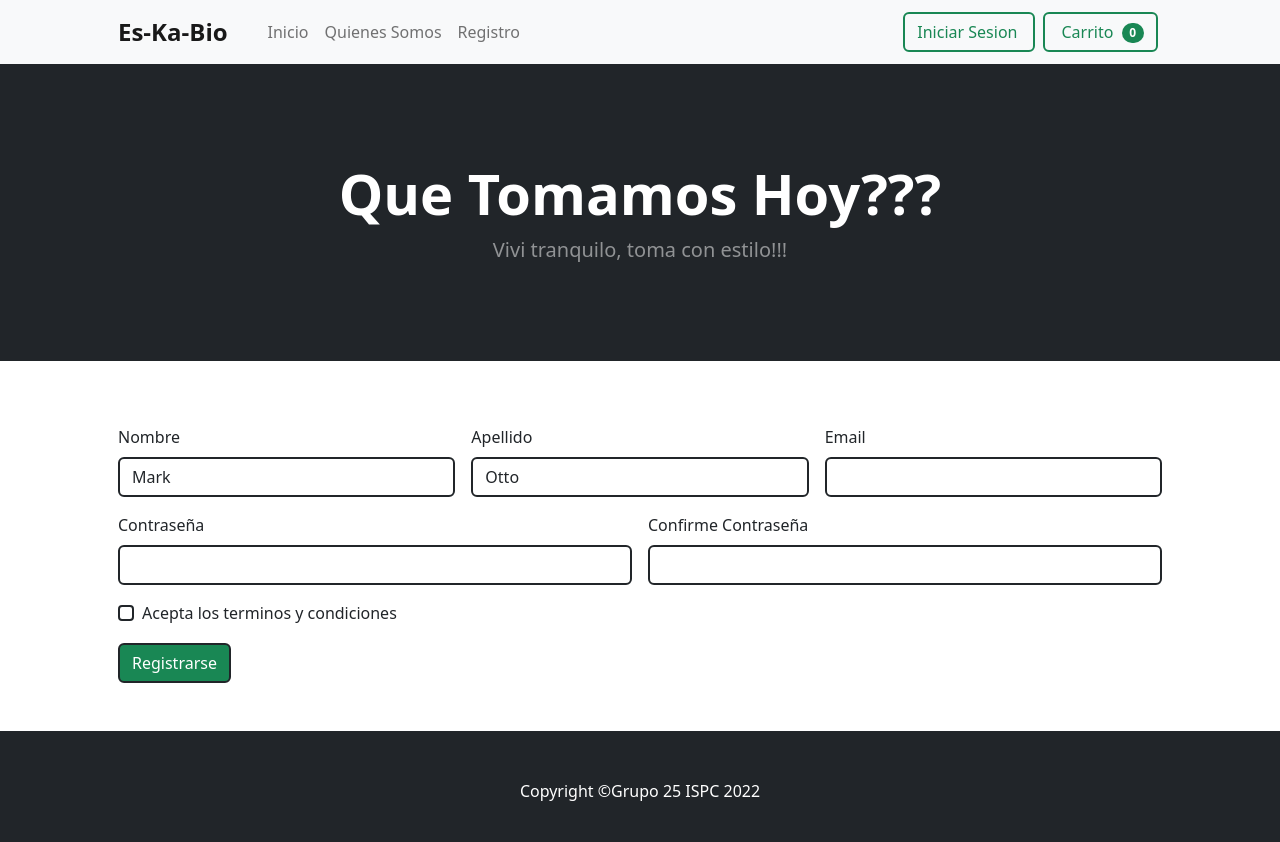
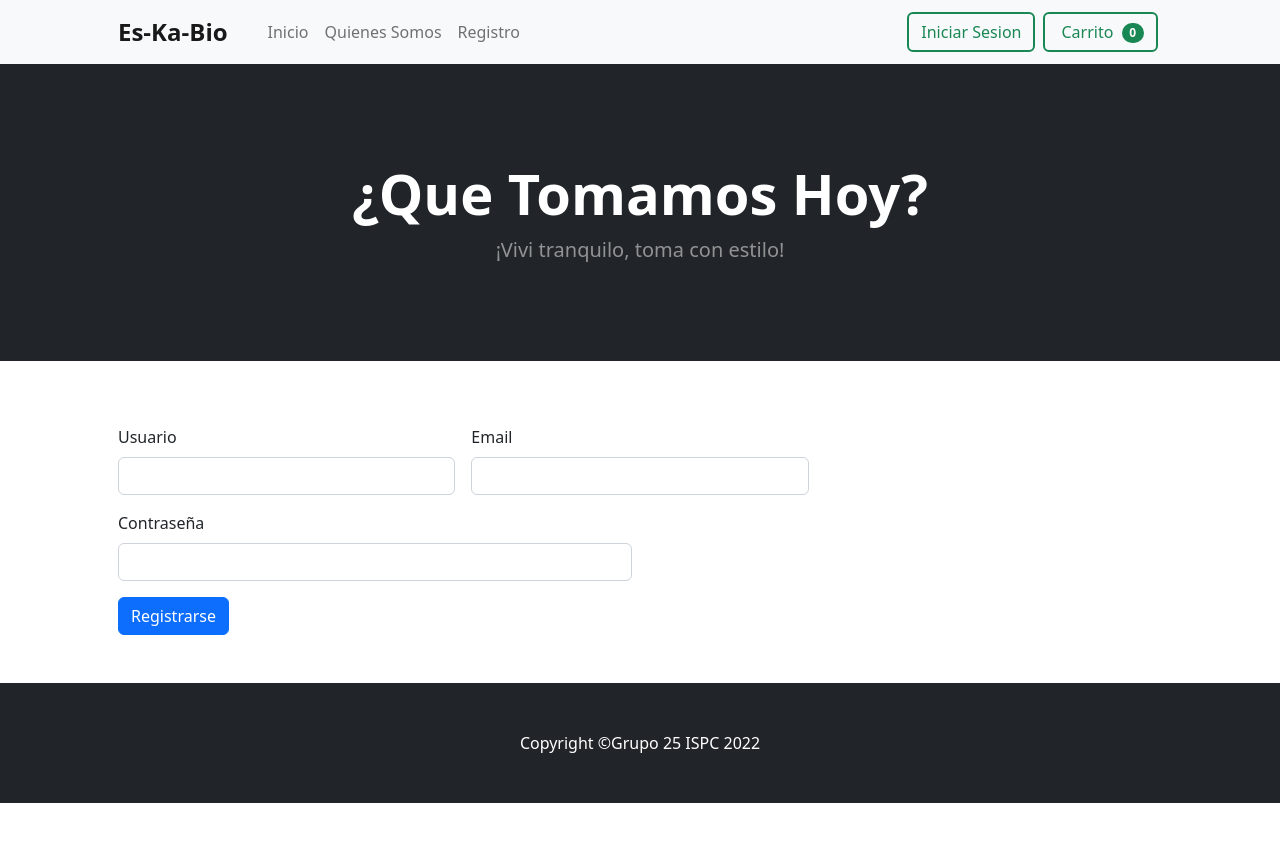
Before and after one commit to PPROF2-2022ProgWeb/g25-aula2-dpto-com-g25, an Angular app: page /registro in a window 1280 px wide. Shown: the top 842 px of the page. After the commit the page ends 803 px from the top, so only its background shows below. Built offline with nearby package versions, Linux system fonts and the light colour scheme.

Commit message:
Se agrega front registro, pequeño cambio a navbar

```diff
--- a/src/app/layouts/header/header.component.html
+++ b/src/app/layouts/header/header.component.html
@@ -2,8 +2,8 @@
 <header class="bg-dark py-5">
     <div class="container px-4 px-lg-5 my-5">
         <div class="text-center text-white">
-            <h1 class="display-4 fw-bolder">Que Tomamos Hoy???</h1>
-            <p class="lead fw-normal text-white-50 mb-0">Vivi tranquilo, toma con estilo!!!</p>
+            <h1 class="display-4 fw-bolder">¿Que Tomamos Hoy?</h1>
+            <p class="lead fw-normal text-white-50 mb-0">¡Vivi tranquilo, toma con estilo!</p>
         </div>
     </div>
 </header>
--- a/src/app/layouts/navbar/navbar.component.html
+++ b/src/app/layouts/navbar/navbar.component.html
@@ -12,15 +12,16 @@
 
             </ul>
 
-                <button class="btn btn-outline-success border border-2 border-success m-sm-1 " type="button">
-                    <a class="nav-link bi-cart-fill me-1 " [routerLink]="['inicio-sesion']">Iniciar Sesion</a>
+                <button class="btn btn-outline-success border border-2 border-success m-sm-1 " type="button" *ngIf="!isLoggedIn" [routerLink]="['inicio-sesion']">
+                    Iniciar Sesion
                 </button>
+                <button type="button" class="btn btn-outline-secondary border border-2 border-secondary m-sm-1" *ngIf="isLoggedIn" (click)="logout()">Cerrar sesión</button>
                 <button class="btn btn-outline-success border border-2 border-success m-sm-1 " type="button">
                     <i class="bi-cart-fill me-1"></i>
                     Carrito
                     <span class="badge bg-success text-white ms-1 rounded-pill">0</span>
                 </button>
-                <button type="button" class="btn btn-outline-warning border border-2 border-warning m-sm-1" *ngIf="isLoggedIn" (click)="logout()">LogOut</button>
+
 
 
         </div>
--- a/src/app/pages/inicio-sesion/inicio-sesion.component.html
+++ b/src/app/pages/inicio-sesion/inicio-sesion.component.html
@@ -92,7 +92,7 @@
                 </div>
               </div>
             </form>
-          <button type="button" (click)="logout()">logout</button>
+            <button type="button" class="btn btn-outline-secondary border border-2 border-secondary m-sm-1" *ngIf="isLoggedIn" (click)="logout()">Cerrar sesión</button>
           </div>
         </div>
       </div>
--- a/src/app/pages/registro/registro.component.html
+++ b/src/app/pages/registro/registro.component.html
@@ -1,60 +1,71 @@
 <div class="container px-4 px-lg-5 ">
-<form class="row g-3 needs-validation mt-5 mb-5 " novalidate>
+<form class="row g-3 needs-validation mt-5 mb-5 " *ngIf="!isSuccessful"
+name="form"
+(ngSubmit)="f.form.valid && onSubmit()"
+#f="ngForm"
+novalidate>
     <div class="col-md-4 ">
-      <label for="validationCustom01" class="form-label">Nombre</label>
-      <input type="text" class="form-control border border-2 border-dark" id="validationCustom01" value="Mark" required>
-      <div class="valid-feedback">
-        Looks good!
+      <label for="username" class="form-label">Usuario</label>
+      <input type="text"
+      class="form-control"
+      name="username"
+      [(ngModel)]="form.username"
+      required
+      minlength="3"
+      maxlength="20"
+      #username="ngModel"/>
+      <div class="alert alert-danger" role="alert" *ngIf="username.errors && f.submitted">
+        <div *ngIf="username.errors['required']">Username is required</div>
+        <div *ngIf="username.errors['minlength']">
+          El nombre de usuario debe tener al menos tres caracteres
+        </div>
+        <div *ngIf="username.errors['maxlength']">
+          El nombre de usuario debe tener menos de 20 caracteres
+        </div>
       </div>
     </div>
     <div class="col-md-4">
-      <label for="validationCustom02" class="form-label">Apellido</label>
-      <input type="text" class="form-control border border-2 border-dark" id="validationCustom02" value="Otto" required>
-      <div class="valid-feedback">
-        Looks good!
-      </div>
-    </div>
-    <div class="col-md-4">
-      <label for="validationCustomUsername" class="form-label">Email</label>
-      <div class="input-group has-validation">
-
-        <input type="text" class="form-control border border-2 border-dark" id="validationCustomUsername" aria-describedby="inputGroupPrepend" required>
-        <div class="invalid-feedback">
-          Please choose a username.
+      <label for="email" class="form-label">Email</label>
+      <input type="email"
+      class="form-control"
+      name="email"
+      [(ngModel)]="form.email"
+      required
+      email
+      #email="ngModel"/>
+      <div class="alert alert-danger" *ngIf="email.errors && f.submitted">
+        <div *ngIf="email.errors['required']">Email is required</div>
+        <div *ngIf="email.errors['email']">
+          Debe ser un mail válido
         </div>
       </div>
     </div>
     <div class="col-md-6">
-      <label for="validationCustom03" class="form-label">Contraseña</label>
-      <input type="text" class="form-control border border-2 border-dark" id="validationCustom03" required>
-      <div class="invalid-feedback">
-        Please provide a valid city.
-      </div>
+      <label for="password" class="form-label">Contraseña</label>
+      <input type="password"
+      class="form-control"
+      name="password"
+      [(ngModel)]="form.password"
+      required
+      minlength="6"
+      #password="ngModel"/>
+      <div class="alert alert-danger" *ngIf="password.errors && f.submitted">
+        <div *ngIf="password.errors['required']">Password is required</div>
+        <div *ngIf="password.errors['minlength']">
+          La contraseña debe tener al menos 6 caracteres
+        </div>
     </div>
-    <div class="col-md-6">
-      <label for="validationCustom04" class="form-label ">Confirme Contraseña</label>
-      <select class="form-control border border-2 border-dark" id="validationCustom04" required>
-
-
-      </select>
-      <div class="invalid-feedback">
-        Please select a valid state.
-      </div>
+    </div>
+    <div class="form-group">
+      <button class="btn btn-primary btn-block">Registrarse</button>
     </div>
 
-    <div class="col-12">
-      <div class="form-check">
-        <input class="form-check-input  border border-2 border-dark " type="checkbox" value="" id="invalidCheck" required>
-        <label class="form-check-label" for="invalidCheck">
-          Acepta los terminos y condiciones
-        </label>
-        <div class="invalid-feedback">
-          You must agree before submitting.
-        </div>
-      </div>
-    </div>
-    <div class="col-12">
-      <button class="btn btn-success border border-2 border-dark" type="submit">Registrarse</button>
+    <div class="alert alert-warning" *ngIf="f.submitted && isSignUpFailed">
+      ¡Falló el registro! <br/>{{ errorMessage }}
     </div>
   </form>
+
+  <div class="alert alert-success" *ngIf="isSuccessful">
+    ¡Gracias por registrarte!
+  </div>
 </div>
--- a/src/app/pages/registro/registro.component.ts
+++ b/src/app/pages/registro/registro.component.ts
@@ -1,4 +1,5 @@
 import { Component, OnInit } from '@angular/core';
+import { AuthService } from 'src/app/services/auth.service';
 
 
 @Component({
@@ -8,9 +9,34 @@ import { Component, OnInit } from '@angular/core';
 })
 export class RegistroComponent implements OnInit {
 
-  constructor() { }
+  form: any = {
+    username: null,
+    email: null,
+    password: null
+  };
+  isSuccessful = false;
+  isSignUpFailed = false;
+  errorMessage = '';
+
+  constructor(private authService: AuthService) { }
 
   ngOnInit(): void {
   }
 
+  onSubmit(): void {
+    const { username, email, password } = this.form;
+
+    this.authService.register(username, email, password).subscribe({
+      next: data => {
+        console.log(data);
+        this.isSuccessful = true;
+        this.isSignUpFailed = false;
+      },
+      error: err => {
+        this.errorMessage = err.error.message;
+        this.isSignUpFailed = true;
+      }
+    });
+  }
+
 }
--- a/src/app/services/auth.interceptor.ts
+++ b/src/app/services/auth.interceptor.ts
@@ -4,8 +4,7 @@ import { HttpInterceptor, HttpHandler, HttpRequest } from '@angular/common/http'
 import { TokenStoreService } from '../services/token-store.service';
 import { Observable } from 'rxjs';
 
-const TOKEN_HEADER_KEY = 'Authorization';       // for Spring Boot back-end
-//const TOKEN_HEADER_KEY = 'x-access-token';   // for Node.js Express back-end
+const TOKEN_HEADER_KEY = 'Authorization';
 
 @Injectable()
 export class AuthInterceptor implements HttpInterceptor {
@@ -15,11 +14,7 @@ export class AuthInterceptor implements HttpInterceptor {
     let authReq = req;
     const token = this.token.getToken();
     if (token != null) {
-      // for Spring Boot back-end
        authReq = req.clone({ headers: req.headers.set(TOKEN_HEADER_KEY, 'Bearer ' + token) });
-
-      // for Node.js Express back-end
-      //authReq = req.clone({ headers: req.headers.set(TOKEN_HEADER_KEY, token) });
     }
     return next.handle(authReq);
   }
--- a/src/app/services/login-data.service.ts
+++ b/src/app/services/login-data.service.ts
@@ -13,6 +13,5 @@ export class LoginDataService {
 
   changeLogged(logged: boolean) {
     this.logged.next(logged);
-    console.log(logged);
   }
 }
```
